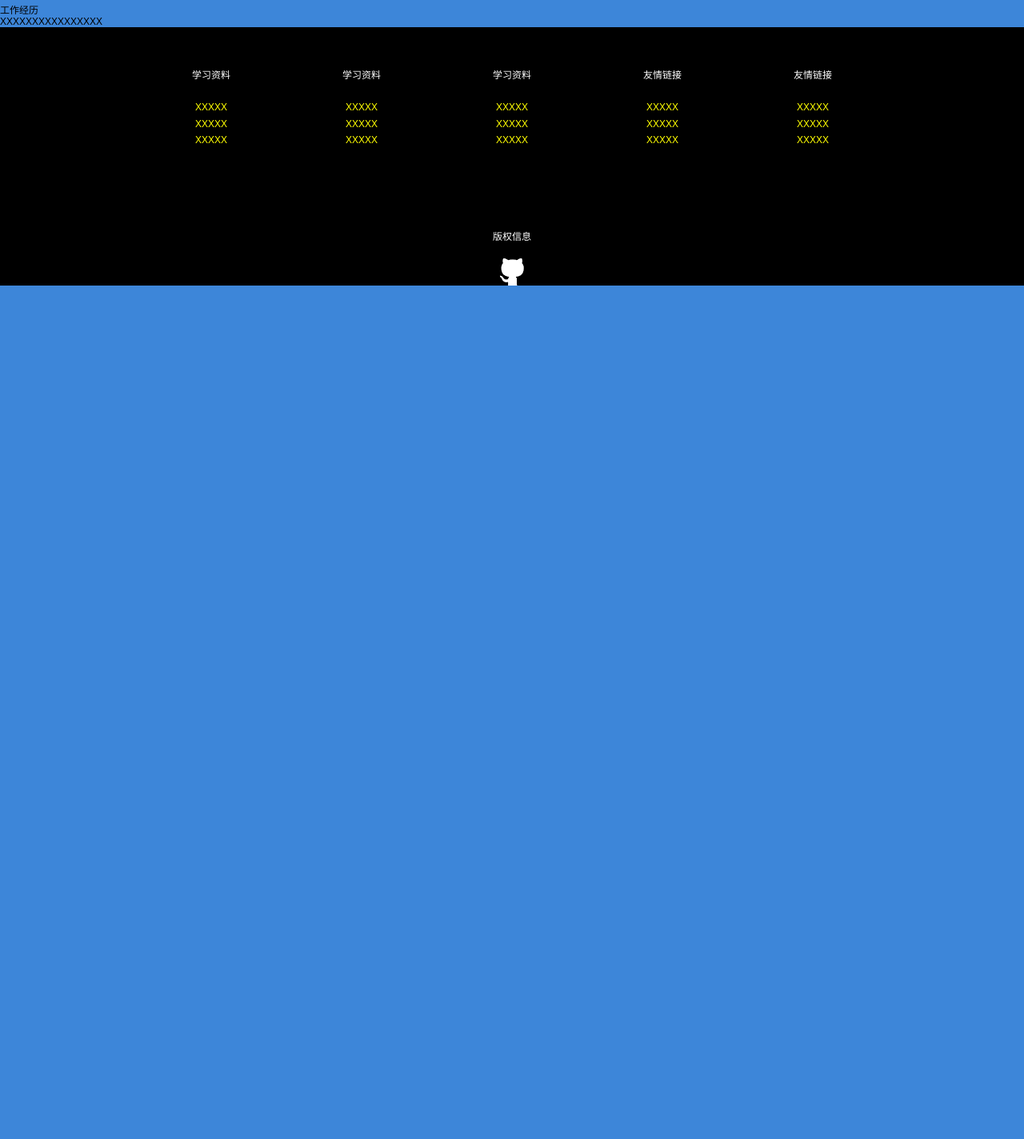
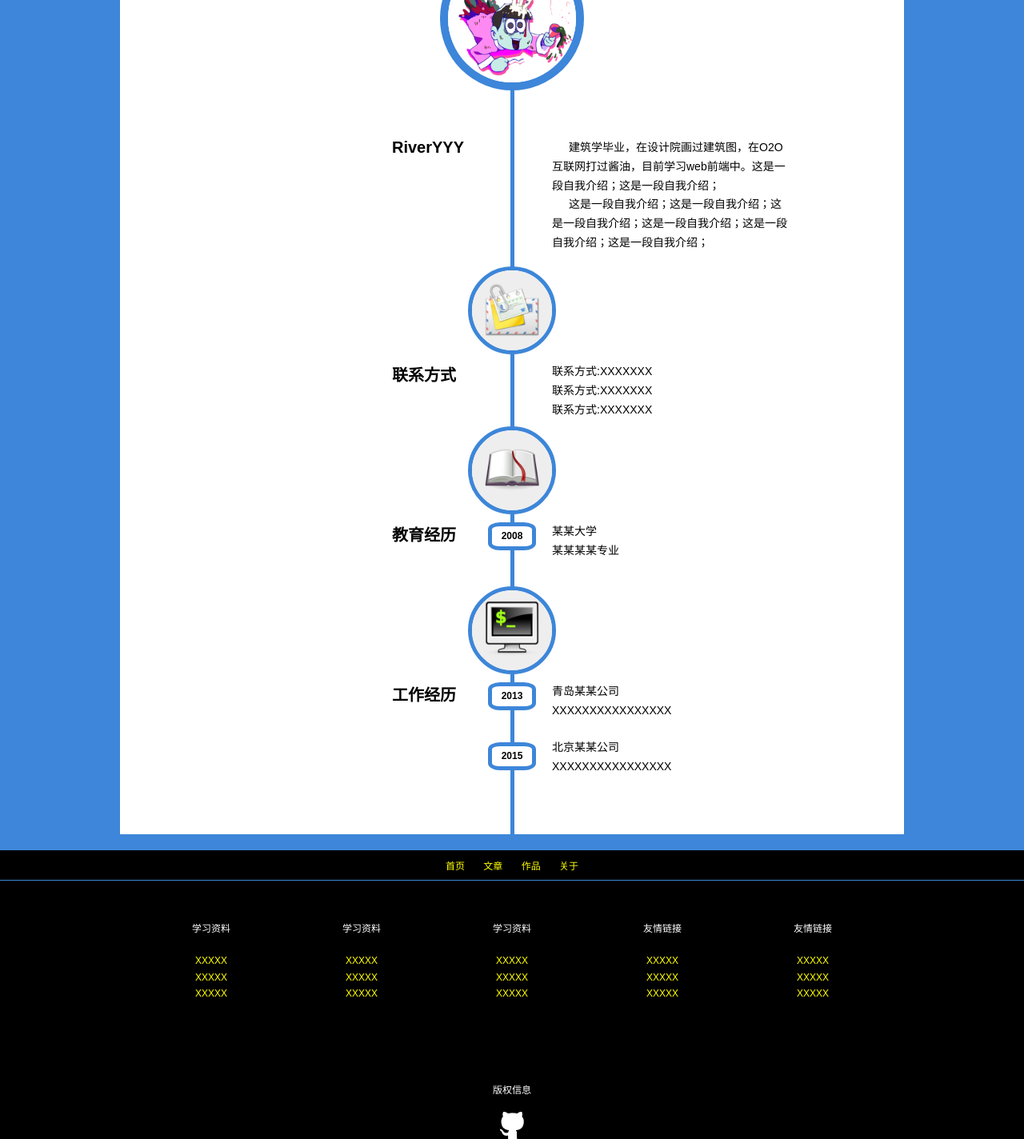
Before and after one commit to RiverYYY/work, a plain HTML site: page task01/about.html in a window 1280 px wide. Shown: the part 167-1591 px from the top of the page at 80% size. Before the commit the page ends 800 px from the top, so only its background shows below. Drawn offline with Linux system fonts and the light colour scheme.

Commit message:
add about

```diff
--- a/task01/about.html
+++ b/task01/about.html
@@ -6,8 +6,11 @@
         <meta http-equiv="X-UA-Compatible" content="IE=Edge">
 	    <title>关于</title>
 	    <meta name="keywords" content="web前端-关于我" />
+        <style>
+            @import "css/basic.css";
+        </style>
         <link rel="shortcut icon" href="img/head-2.png">
-	    <link rel="stylesheet" type="text/css" href="css/style.css">
+        <link rel="stylesheet" type="text/css" href="css/about.css">
 
     </head>
     <body>
@@ -25,20 +28,66 @@
             <a href="https://github.com/RiverYYY" title="我的Github" target="_blank">GitHub</a>
 
         </div>
-
-        <h2>RiverYYY</h2>
-        <p>XXXXXXXXXXXXXXXXX</p>
-
-        <h2>联系方式</h2>
-        <p>XXXXXXXXXXXXXX</p>
-
-        <h2>教育经历</h2>
-        <p>XXXXXXXXXXXXXXXX</p>
-
-        <h2>工作经历</h2>
-        <p>XXXXXXXXXXXXXXXX</p>
+            <!-- ABOUT ME -->
+        <div id="about-me">
+            <div id="am-container">
+                <div id="am-name">
+                    <img src="img/head.png" alt="我的头像" />
+                    <h2>RiverYYY</h2>
+                    <div id="am-name-text">
+                        <p>建筑学毕业，在设计院画过建筑图，在O2O互联网打过酱油，目前学习web前端中。这是一段自我介绍；这是一段自我介绍；</p>
+                        <p>这是一段自我介绍；这是一段自我介绍；这是一段自我介绍；这是一段自我介绍；这是一段自我介绍；这是一段自我介绍；</p>
+                    </div>
+                </div>
+                <div id="am-contact">
+                    <img src="img/contact.png" alt="联系方式" class="am-img" />
+                    <h2>联系方式</h2>
+                    <div id="am-contact-text">
+                        <p>联系方式:XXXXXXX</p>
+                        <p>联系方式:XXXXXXX</p>
+                        <p>联系方式:XXXXXXX</p>
+                    </div>
+                </div>
+                <div id="am-education">
+                    <img src="img/education.png" alt="教育经历" class="am-img" />
+                    <h2>教育经历</h2>
+                    <h3>2008</h3>
+                    <div id="am-education-text">
+                        <p>某某大学</p>
+                        <p>某某某某专业</p>
+                    </div>
+                </div>
+                <div id="am-work">
+                    <img src="img/work.png" alt="工作经历" class="am-img" />
+                    <h2>工作经历</h2>
+                    <div id="am-work-a">
+                        <h3>2013</h3>
+                        <div id="am-work-a-text">
+                            <p>青岛某某公司</p>
+                            <p>XXXXXXXXXXXXXXXX</p>
+                        </div>
+                    </div>
+                    <div id="am-work-b">
+                        <h3>2015</h3>
+                        <div id="am-work-b-text">
+                            <p>北京某某公司</p>
+                            <p>XXXXXXXXXXXXXXXX</p>
+                        </div>
+                    </div>
+                </div>
+            </div>
+        </div>
             <!-- FOOTER -->
         <div id="footer">
+
+            <div id="footer-nav">
+                <ul>
+                    <li><a href="index.html">首页</a></li>
+                    <li><a href="blog.html">文章</a></li>
+                    <li><a href="gallery.html">作品</a></li>
+                    <li><a href="about.html">关于</a></li>
+                </ul>
+            </div>
 
             <div id="footer-lists">
                 <dl>
--- /dev/null
+++ b/task01/css/about.css
@@ -0,0 +1,181 @@
+/*清除浮动*/
+
+.clearfix:after {
+    content: ".";
+    display: block;
+    height: 0;
+    clear: both;
+    visibility: hidden;
+}
+
+/* ABOUT ME*/
+h2 {
+	font-size: 20px;
+	font-weight: bold;
+}
+
+p {
+	line-height: 170%;
+	font-size: 14px;
+}
+
+#about-me {
+	position: relative;
+	max-width: 980px;
+	height: 100%;
+	margin: 80px auto 20px auto;
+	text-align: center;
+	background-color: #FFF;
+}
+
+#am-container {
+	position: relative;
+	margin: 0 auto;
+	background-image: url(../img/bg-5px.gif);
+	background-repeat: repeat-y;
+	background-position: 50%;
+}
+#am-name {
+	position: relative;
+	max-width: 700px;
+	height: 350px;
+	margin: 0 auto;
+}
+
+#am-name img {
+	display: block;
+	position: relative;
+	border-radius: 50%;
+	border: 10px solid #3D86D9;
+    top: -60px;
+    margin: 0 auto;
+    width: 160px;
+    height: 160px;
+}
+
+#am-name h2 {
+	position: absolute;
+	left: 200px;
+}
+
+#am-name-text {
+	position: absolute;
+	left: 400px;
+}
+
+#am-name-text p {
+	text-align: left;
+	text-indent: 1.5em;
+}
+
+.am-img {
+	display: block;
+	position: relative;
+	border-radius: 50%;
+	border: 5px solid #3D86D9;
+    top: -10px;
+    margin: 0 auto;
+    width: 100px;
+    height: 100px;
+}
+
+#am-contact {
+	position: relative;
+	max-width: 700px;
+	height: 200px;
+	margin: 0 auto;
+}
+
+#am-contact h2 {
+	position: absolute;
+	left: 200px;
+}
+
+#am-contact-text {
+	position: absolute;
+	left: 400px;
+}
+
+#am-education {
+	position: relative;
+	max-width: 700px;
+	height: 200px;
+	margin: 0 auto;
+}
+
+#am-education h2 {
+	position: absolute;
+	left: 200px;
+	top: 110px;
+}
+
+#am-education-text {
+	position: absolute;
+	left: 400px;
+	top: 110px;
+	text-align: left;
+}
+
+#am-education h3 {
+	display: inline-block;
+	position: relative;
+	padding-top: 5px;
+	border-radius: 25%;
+	border: 5px solid #3D86D9;
+    width: 50px;
+    height: 20px;
+    font-weight: bold;
+    background-color: #FFF;
+}
+
+#am-work {
+	position: relative;
+	max-width: 700px;
+	height: 300px;
+	margin: 0 auto;
+}
+
+#am-work h2 {
+	position: absolute;
+	left: 200px;
+	top: 110px;
+}
+
+#am-work-a h3 {
+	display: inline-block;
+	position: relative;
+	padding-top: 5px;
+	border-radius: 25%;
+	border: 5px solid #3D86D9;
+    width: 50px;
+    height: 20px;
+    font-weight: bold;
+    background-color: #FFF;
+}
+
+#am-work-b h3 {
+	display: inline-block;
+	position: relative;
+	margin-top: 40px;
+	padding-top: 5px;
+	border-radius: 25%;
+	border: 5px solid #3D86D9;
+    width: 50px;
+    height: 20px;
+    font-weight: bold;
+    background-color: #FFF;
+}
+
+#am-work-a-text {
+	position: absolute;
+	left: 400px;
+	top: 110px;
+	text-align: left;
+}
+
+#am-work-b-text {
+	position: absolute;
+	left: 400px;
+	top: 180px;
+	text-align: left;
+}
--- /dev/null
+++ b/task01/css/basic.css
@@ -0,0 +1,123 @@
+html, body, div, span, object,
+h1, h2, h3, h4, h5, h6, p, blockquote, pre,
+a, abbr, acronym, address, big, cite, code,
+del, dfn, em, img, ins, kbd, q, s, samp,
+small, strike, strong, sub, sup, tt, var,
+dl, dt, dd, ol, ul, li,
+fieldset, form, label, legend,
+table, caption, tbody, tfoot, thead, tr, th, td,
+article, aside, canvas, details, figcaption, figure,
+footer, header, hgroup, menu, nav, section, summary,
+time, mark, audio, video {
+    margin: 0;
+    padding: 0;
+    border: 0;
+    outline: 0;
+    font-size: 100%;
+    font: inherit;
+    vertical-align: baseline;
+}
+
+body {
+	font-family: "SimSun", Arial, sans-serif;
+	font-size: 12px;
+	background-color: #3D86D9;
+}
+
+a {
+    color: yellow;
+    text-decoration: none;
+}
+
+a:hover {
+    color: #FFF;
+}
+
+ol, ul {
+    list-style: none;
+}
+
+/* HEADER & FOOTER ***************************/
+#header {
+    position: relative;
+    z-index: 50;
+    background-color: #000;
+}
+
+#hd-container {
+    position: relative;
+    height: 80px;
+    max-width: 980px;
+    margin: 0 auto;
+}
+
+#hd-container h1 {
+    position: absolute;
+    left: 0;
+    bottom: 10px;
+    font-size: 25px;
+    font-weight: bold;
+}
+
+#hd-container ul {
+    position: absolute;
+    right: 0;
+    bottom: 5px;
+}
+
+#hd-container li {
+    display: inline;
+    padding-left: 28px;
+    font-size: 16px;
+}
+
+#header > a {
+    position: absolute;
+    right: 10px;
+    bottom: 0;
+    height: 34px;
+    width: 40px;
+    text-indent: -99999px;
+    background: url(../img/icon-github.png) center center no-repeat;
+}
+
+#footer {
+    width: 100%;
+    text-align: center;
+    color: #FFF;
+    background-color: #000;
+}
+
+#footer-nav > ul {
+    border-bottom: 1px solid #3D86D9;
+}
+
+#footer-nav li {
+    display: inline-block;
+    padding: 10px 10px;
+}
+
+#footer-lists dl {
+    display: inline-block;
+    padding: 50px 70px 100px 70px;
+    text-align: center;
+    line-height: 170%;
+}
+
+#footer-lists dt {
+    padding-bottom: 20px;
+}
+
+#footer > span > small {
+    display: block;
+    padding-bottom: 20px;
+}
+
+#footer > span > a {
+    display: inline-block;
+    margin: 0 auto;
+    height: 34px;
+    width: 40px;
+    text-indent: -99999px;
+    background: url(../img/icon-github.png) center center no-repeat;
+}
--- a/task01/css/style.css
+++ b/task01/css/style.css
@@ -1,29 +1,3 @@
-html, body, div, span, object,
-h1, h2, h3, h4, h5, h6, p, blockquote, pre,
-a, abbr, acronym, address, big, cite, code,
-del, dfn, em, img, ins, kbd, q, s, samp,
-small, strike, strong, sub, sup, tt, var,
-dl, dt, dd, ol, ul, li,
-fieldset, form, label, legend,
-table, caption, tbody, tfoot, thead, tr, th, td,
-article, aside, canvas, details, figcaption, figure,
-footer, header, hgroup, menu, nav, section, summary,
-time, mark, audio, video {
-    margin: 0;
-    padding: 0;
-    border: 0;
-    outline: 0;
-    font-size: 100%;
-    font: inherit;
-    vertical-align: baseline;
-}
-
-body {
-	font-family: "SimSun", Arial, sans-serif;
-	font-size: 12px;
-	background-color: #3D86D9;
-}
-
 /*清除浮动*/
 
 .clearfix:after {
@@ -34,110 +8,12 @@ body {
     visibility: hidden;
 }
 
-a {
-    color: yellow;
-    text-decoration: none;
-}
-
-a:hover {
-    color: #FFF;
-}
-
-ol, ul {
-    list-style: none;
-}
-
-/* HEADER & FOOTER ***************************/
-#header {
-    position: relative;
-    z-index: 50;
-    background-color: #000;
-}
-
-#hd-container {
-    position: relative;
-    height: 80px;
-    max-width: 980px;
-    margin: 0 auto;
-}
-
-#hd-container h1 {
-    position: absolute;
-    left: 0;
-    bottom: 10px;
-    font-size: 25px;
-    font-weight: bold;
-}
-
-#hd-container ul {
-    position: absolute;
-    right: 0;
-    bottom: 5px;
-}
-
-#hd-container li {
-    display: inline;
-    padding-left: 28px;
-    font-size: 16px;
-}
-
-#header > a {
-    position: absolute;
-    right: 10px;
-    bottom: 0;
-    height: 34px;
-    width: 40px;
-    text-indent: -99999px;
-    background: url(../img/icon-github.png) center center no-repeat;
-}
-
-#footer {
-    width: 100%;
-    text-align: center;
-    color: #FFF;
-    background-color: #000;
-}
-
-#footer-nav > ul {
-    border-bottom: 1px solid #3D86D9;
-}
-
-#footer-nav li {
-    display: inline-block;
-    padding: 10px 10px;
-}
-
-#footer-lists dl {
-    display: inline-block;
-    padding: 50px 70px 100px 70px;
-    text-align: center;
-    line-height: 170%;
-}
-
-#footer-lists dt {
-    padding-bottom: 20px;
-}
-
-#footer > span > small {
-    display: block;
-    padding-bottom: 20px;
-}
-
-#footer > span > a {
-    display: inline-block;
-    margin: 0 auto;
-    height: 34px;
-    width: 40px;
-    text-indent: -99999px;
-    background: url(../img/icon-github.png) center center no-repeat;
-}
-
 /**** MAIN  *************/
 #banner {
     height: 500px;
     width: 100%;
     background-size: cover;
-    background: url(../img/banner-3.png) repeat center center;
+    background: green url(../img/banner-3.png) no-repeat center center;
 }
 
 #banner-container {
```
Also changed, not shown: task01/blog.html (+5 -2 lines), task01/gallery.html (+4 -1 lines), task01/index.html (+4 -1 lines), task01/img/bg-5px.gif (added), task01/img/contact.png (added), task01/img/education.png (added), task01/img/head.png (added), task01/img/work.png (added).
